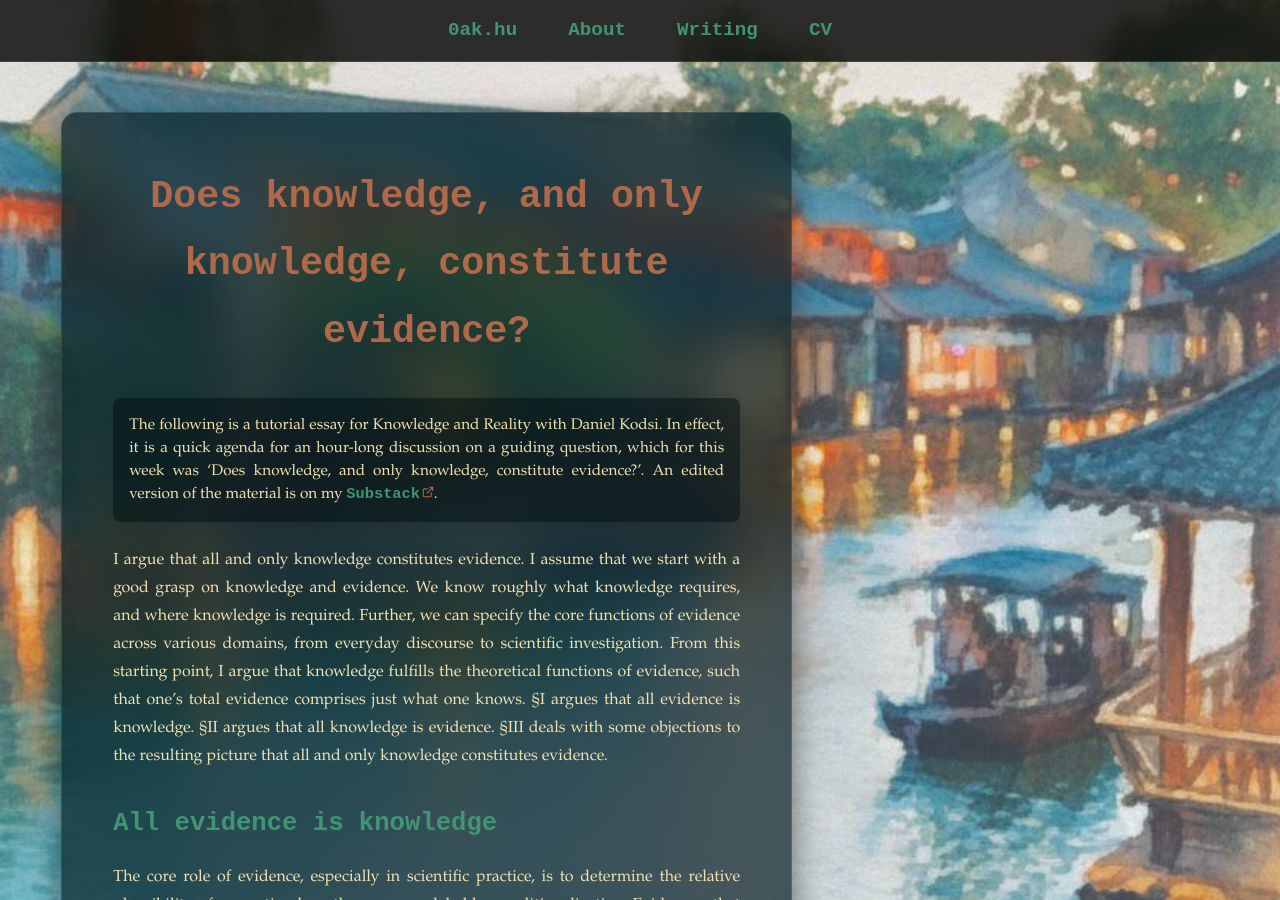
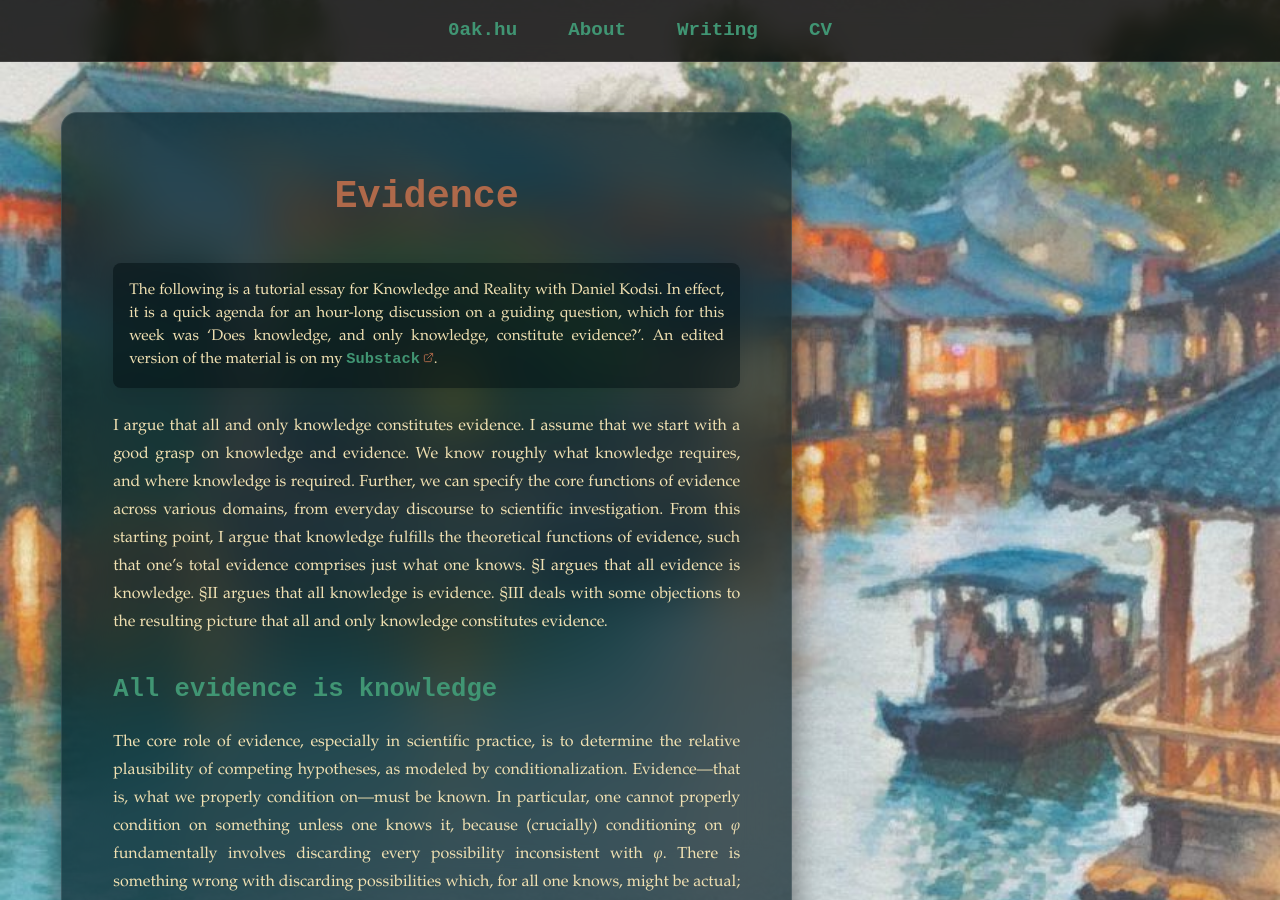
Before and after one commit to oak-hu/oak-hu.github.io, a Jekyll site: the page built from writing/evidence.md, in a window 1280 px wide and 900 px high. Built offline with Jekyll 4.4.1, drawn with Linux system fonts in a browser that asks for light colours; some web fonts are replaced.

Commit message:
Update evidence.md

```diff
--- a/writing/evidence.md
+++ b/writing/evidence.md
@@ -1,11 +1,11 @@
 ---
 layout: default
-title: "Knowledge and Evidence"
-date: 2024-10-07
+title: "Evidence"
+date: 2024-11-07
 tag: "Knowledge and Reality (Week 4)"
 ---
 
-# Does knowledge, and only knowledge, constitute evidence?
+# Evidence
 
 > The following is a tutorial essay for Knowledge and Reality with Daniel Kodsi. In effect, it is a quick agenda for an hour-long discussion on a guiding question, which for this week was ‘Does knowledge, and only knowledge, constitute evidence?’. An edited version of the material is on my [Substack](https://offhandquibbles.substack.com/p/evidence-is-knowledge).
 
```
